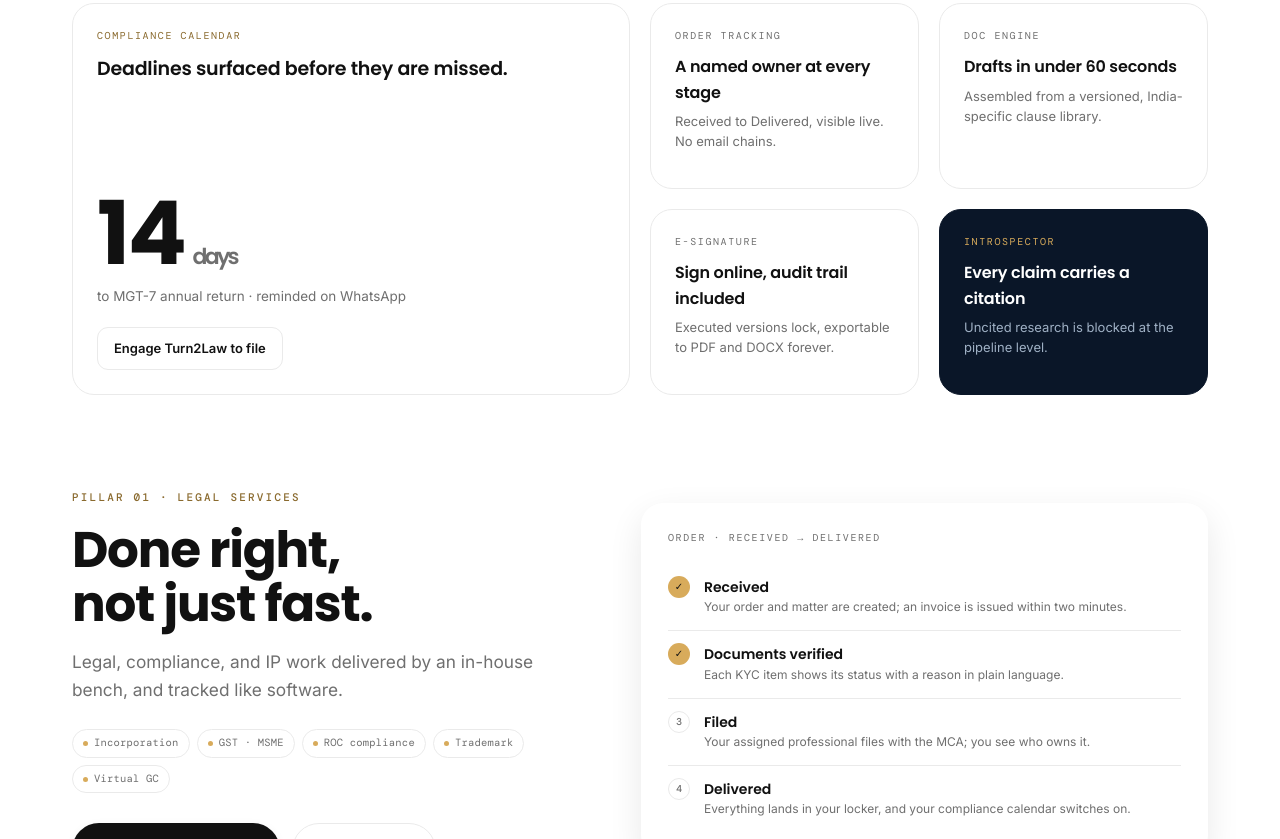
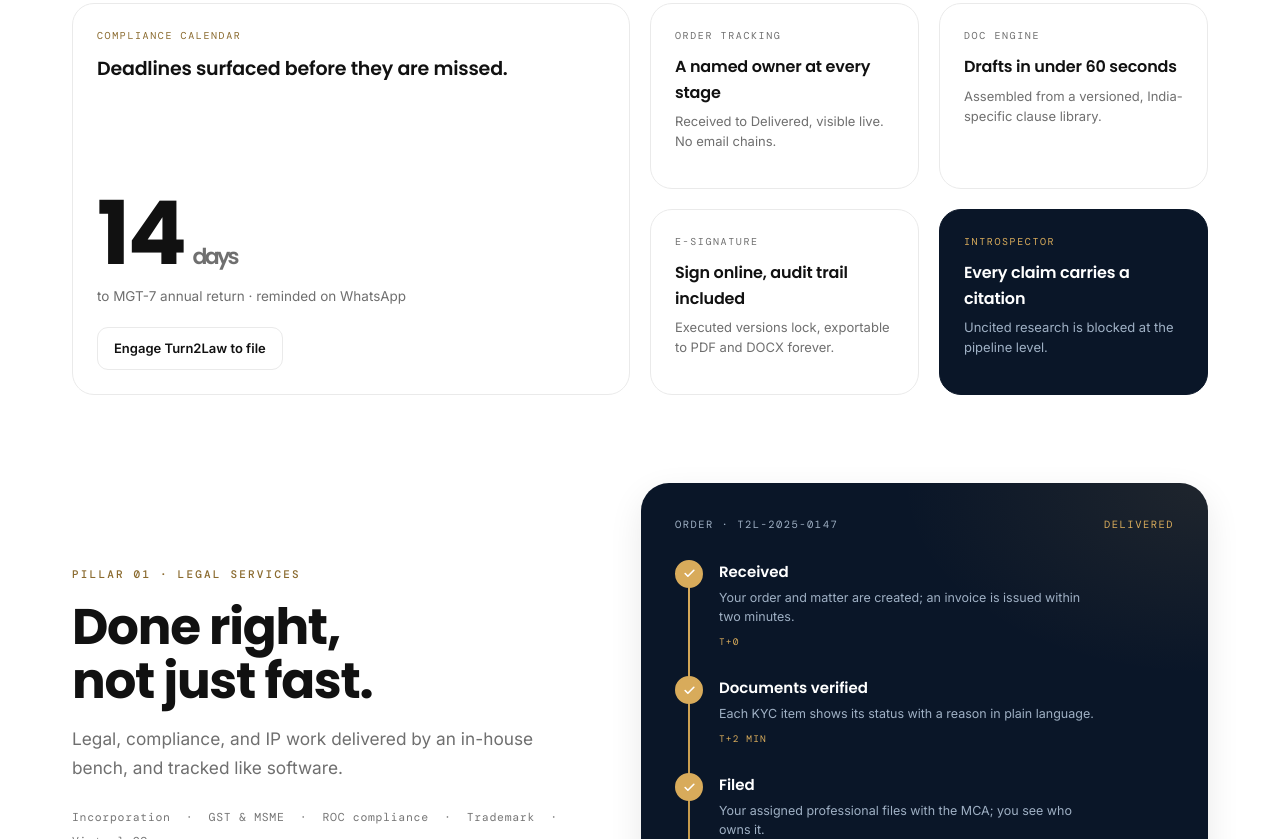
Before and after one commit to yash-sudo-dev/turn2law-site, a plain HTML site: page index.html in a window 1280 px wide. Shown: the part 1961-2800 px from the top of the page. Drawn offline with nearby package versions, Linux system fonts and the light colour scheme.

Commit message:
Restore spec-lines, de-pilling, and order-tracking console
Re-applies three change sets lost to an overnight local revert:
- pill chips replaced with mono spec-lines across the homepage
- hero badge capsule, button pill, and FAQ pill badge removed
- Pillar 01 section: animated dark order-tracking console (fill timeline,
  drawn checkmarks, pulsing active step, looping status readout)

```diff
--- a/index.html
+++ b/index.html
@@ -190,7 +190,7 @@ body.menu-open .mobile-menu{opacity:1;visibility:visible;pointer-events:auto;tra
   background:var(--glass);border:1px solid rgba(17,17,17,.07);backdrop-filter:blur(10px);
   font-size:13px;font-weight:500;color:var(--ink);box-shadow:var(--shadow-sm);
 }
-.hero-badge .tag{font-family:'DM Mono',monospace;font-size:10.5px;letter-spacing:.06em;background:var(--ink);color:#fff;padding:4px 10px;border-radius:100px}
+.hero-kicker{margin:0;font-family:'DM Mono',monospace;font-size:12px;letter-spacing:.14em;text-transform:uppercase;color:var(--gray);text-align:center}
 .hero-badge .dot{width:7px;height:7px;border-radius:50%;background:var(--gold);box-shadow:0 0 0 4px var(--gold-soft)}
 .hero h1{
   font-size:min(clamp(40px,6vw,74px),12.5vw);line-height:1.02;letter-spacing:-.035em;margin:26px 0 0;
@@ -224,6 +224,8 @@ body.menu-open .mobile-menu{opacity:1;visibility:visible;pointer-events:auto;tra
   letter-spacing:.02em;padding:5px 10px;border-radius:100px;background:#fff;border:1px solid var(--line);color:var(--gray);
 }
 .chip i{width:5px;height:5px;border-radius:50%;background:var(--gold);flex:none}
+.spec{margin:0;font-family:'DM Mono',monospace;font-size:11.5px;line-height:2.1;letter-spacing:.06em;color:var(--gray-2)}
+.pcard.dark .spec,.intro-sec .spec{color:#9fb0c4}
 .hp-bar{height:6px;border-radius:100px;background:var(--line);overflow:hidden}
 .hp-bar span{display:block;height:100%;width:0;border-radius:100px;background:linear-gradient(90deg,var(--gold),var(--gold-deep));animation:fill 2.6s var(--ease) infinite}
 @keyframes fill{0%{width:8%}60%{width:92%}100%{width:100%}}
@@ -236,6 +238,32 @@ body.menu-open .mobile-menu{opacity:1;visibility:visible;pointer-events:auto;tra
 .hp-badge.b1{top:-18px;right:14px;animation:floaty 5s ease-in-out infinite}
 .hp-badge.b2{bottom:-16px;left:-14px;animation:floaty 6s ease-in-out infinite .8s}
 @keyframes floaty{0%,100%{transform:translateY(0)}50%{transform:translateY(-9px)}}
+/* ============ ORDER TRACKING CONSOLE ============ */
+.track{position:relative;background:var(--navy);border-radius:var(--r-lg);padding:clamp(24px,3vw,34px);color:#fff;overflow:hidden;box-shadow:var(--shadow-md)}
+.track::before{content:"";position:absolute;inset:0;background:radial-gradient(90% 60% at 100% 0%,rgba(216,171,91,.10),transparent 60%);pointer-events:none}
+.track-head{position:relative;display:flex;justify-content:space-between;gap:12px;font-family:'DM Mono',monospace;font-size:10.5px;letter-spacing:.14em;text-transform:uppercase;color:#9fb0c4;margin-bottom:26px}
+.track-status{color:var(--gold)}
+.track-steps{position:relative}
+.track-line{position:absolute;left:13px;top:14px;bottom:14px;width:2px;background:rgba(255,255,255,.10);border-radius:2px}
+.track-fill{position:absolute;left:13px;top:14px;width:2px;height:0;border-radius:2px;background:linear-gradient(180deg,var(--gold),var(--gold-deep));transition:height .9s var(--ease)}
+.tstep{position:relative;display:flex;gap:16px;padding-bottom:24px}
+.tstep:last-child{padding-bottom:0}
+.tdot{flex:none;width:28px;height:28px;border-radius:50%;border:2px solid rgba(255,255,255,.18);background:var(--navy);display:flex;align-items:center;justify-content:center;position:relative;z-index:1;transition:.4s var(--ease)}
+.tdot svg{width:13px;height:13px;color:#fff;stroke-dasharray:24;stroke-dashoffset:24;transition:stroke-dashoffset .45s ease .15s}
+.tdot i{font-style:normal;font-family:'DM Mono',monospace;font-size:10px;color:#7d8da2;transition:.3s}
+.tstep.done .tdot{background:var(--gold);border-color:var(--gold)}
+.tstep.done .tdot svg{stroke-dashoffset:0}
+.tstep.done .tdot i{display:none}
+.tstep.active .tdot{border-color:var(--gold);animation:tpulse 1.8s infinite}
+.tstep.active .tdot i{color:var(--gold)}
+@keyframes tpulse{0%{box-shadow:0 0 0 0 rgba(216,171,91,.45)}70%{box-shadow:0 0 0 11px rgba(216,171,91,0)}100%{box-shadow:0 0 0 0 rgba(216,171,91,0)}}
+.tstep .tt{font-family:'Poppins',sans-serif;font-weight:600;font-size:15px;color:rgba(255,255,255,.5);transition:color .4s}
+.tstep .td{margin:4px 0 0;font-size:12.5px;line-height:1.55;color:rgba(255,255,255,.38);max-width:380px;transition:color .4s}
+.tstep .ts{display:inline-block;margin-top:6px;font-family:'DM Mono',monospace;font-size:9.5px;letter-spacing:.12em;color:var(--gold);opacity:0;transform:translateY(4px);transition:.45s var(--ease)}
+.tstep.done .tt,.tstep.active .tt{color:#fff}
+.tstep.done .td,.tstep.active .td{color:#9fb0c4}
+.tstep.done .ts,.tstep.active .ts{opacity:1;transform:none}
+@media (prefers-reduced-motion:reduce){.tstep.active .tdot{animation:none}}
 
 /* ============ MARQUEE ============ */
 .marquee{border-top:1px solid var(--line);border-bottom:1px solid var(--line);padding:26px 0;overflow:hidden;background:none}
@@ -432,7 +460,7 @@ body.menu-open .mobile-menu{opacity:1;visibility:visible;pointer-events:auto;tra
 @keyframes faqfloat{0%,100%{transform:translateY(0) scale(1);opacity:.22}50%{transform:translateY(-18px) scale(1.2);opacity:.5}}
 .faq-grid{display:grid;grid-template-columns:.85fr 1.3fr;gap:64px;align-items:start;position:relative;z-index:1}
 .faq-badge{display:inline-flex;align-items:center;gap:8px;font-family:'DM Mono',monospace;font-size:11px;font-weight:600;letter-spacing:.1em;text-transform:uppercase;color:var(--gold-text);background:var(--gold-soft);border:1px solid rgba(216,171,91,.35);padding:8px 16px 8px 14px;border-radius:100px}
-.faq-badge svg{width:13px;height:13px;stroke:var(--gold-deep);fill:none;stroke-width:2}
+.faq-kicker{margin:0;font-family:'DM Mono',monospace;font-size:11px;font-weight:500;letter-spacing:.2em;text-transform:uppercase;color:var(--gray)}
 .faq-copy h2{font-family:'Poppins',sans-serif;font-weight:700;font-size:min(clamp(32px,4vw,46px),11vw);line-height:1.1;letter-spacing:-.025em;margin:20px 0 0}
 .faq-copy h2 .g{background:linear-gradient(105deg,var(--gold-deep),var(--gold) 55%,#eccf95);-webkit-background-clip:text;background-clip:text;color:transparent}
 .faq-copy p{font-size:15.5px;line-height:1.7;color:var(--gray);max-width:400px;margin:18px 0 0}
@@ -625,17 +653,14 @@ body.menu-open .mobile-menu{opacity:1;visibility:visible;pointer-events:auto;tra
   <div class="wrap hero-inner">
     <div class="hero-copy">
       <img class="hero-logo reveal in" src="/turn2law-logo.png" loading="eager" decoding="async" alt="Turn2Law" width="1620" height="460">
-      <span class="hero-badge reveal in" style="--d:60ms">
-        <span class="dot"></span>India's Legal Operating System
-        <span class="tag">EST. 2025</span>
-      </span>
+      <p class="hero-kicker reveal in" style="--d:60ms">India's Legal Operating System &nbsp;·&nbsp; EST. 2025</p>
       <h1 class="reveal in" style="--d:80ms">We simplify legal<br>access for <span class="g">everyone.</span></h1>
       <p class="hero-sub reveal in" style="--d:160ms">One platform. Founders and lawyers. Grounded in Indian law.</p>
       <div class="hero-ctas reveal in" style="--d:240ms">
         <a href="#products" class="btn btn-gold">Explore products
           <svg viewBox="0 0 24 24" fill="none" stroke="currentColor" stroke-width="2" stroke-linecap="round" stroke-linejoin="round"><path d="M5 12h14M13 6l6 6-6 6"></path></svg>
         </a>
-        <a href="/introspector.html" class="btn btn-ghost">Try Introspector <span class="pill">24/7 AI</span></a>
+        <a href="/introspector.html" class="btn btn-ghost">Try Introspector</a>
       </div>
     </div>
   </div>
@@ -663,7 +688,7 @@ body.menu-open .mobile-menu{opacity:1;visibility:visible;pointer-events:auto;tra
         <div class="p-name">Introspector</div>
         <p class="p-desc">AI legal research for practising lawyers. Every claim cited.</p>
         <div class="p-visual">
-          <span class="chip"><i></i>IPC → BNS</span><span class="chip"><i></i>Precedents</span><span class="chip"><i></i>Cited ✓</span>
+          <p class="spec">IPC → BNS &nbsp;·&nbsp; Precedents &nbsp;·&nbsp; Cited ✓</p>
         </div>
         <span class="p-link">Meet the bench <svg viewBox="0 0 24 24" fill="none" stroke="currentColor" stroke-width="2" stroke-linecap="round" stroke-linejoin="round"><path d="M5 12h14M13 6l6 6-6 6"></path></svg></span>
       </a>
@@ -672,7 +697,7 @@ body.menu-open .mobile-menu{opacity:1;visibility:visible;pointer-events:auto;tra
         <div class="p-name">Legal Services</div>
         <p class="p-desc">Incorporation, compliance, and trademark, handled by an in-house bench of lawyers, CAs, and CS.</p>
         <div class="p-visual">
-          <span class="chip"><i></i>Incorporation</span><span class="chip"><i></i>GST · MSME</span><span class="chip"><i></i>ROC</span><span class="chip"><i></i>Trademark</span>
+          <p class="spec">Incorporation &nbsp;·&nbsp; GST &amp; MSME &nbsp;·&nbsp; ROC &nbsp;·&nbsp; Trademark</p>
         </div>
         <span class="p-link">See the catalogue <svg viewBox="0 0 24 24" fill="none" stroke="currentColor" stroke-width="2" stroke-linecap="round" stroke-linejoin="round"><path d="M5 12h14M13 6l6 6-6 6"></path></svg></span>
       </a>
@@ -681,7 +706,7 @@ body.menu-open .mobile-menu{opacity:1;visibility:visible;pointer-events:auto;tra
         <div class="p-name">Doc Engine</div>
         <p class="p-desc">NDAs, agreements, and contracts in minutes. Plain language in, a drafted document out.</p>
         <div class="p-visual">
-          <span class="chip"><i></i>NDA</span><span class="chip"><i></i>Founders' Agmt</span><span class="chip"><i></i>Employment</span><span class="chip"><i></i>Notice</span>
+          <p class="spec">NDA &nbsp;·&nbsp; Founders' Agmt &nbsp;·&nbsp; Employment &nbsp;·&nbsp; Notice</p>
         </div>
         <span class="p-link">Draft a document <svg viewBox="0 0 24 24" fill="none" stroke="currentColor" stroke-width="2" stroke-linecap="round" stroke-linejoin="round"><path d="M5 12h14M13 6l6 6-6 6"></path></svg></span>
       </a>
@@ -724,22 +749,37 @@ body.menu-open .mobile-menu{opacity:1;visibility:visible;pointer-events:auto;tra
         <span class="kicker reveal in" style="color:var(--gold-text)">Pillar 01 · Legal Services</span>
         <h2 class="h2 reveal in" style="--d:80ms">Done right,<br>not just fast.</h2>
         <p class="lede reveal in" style="--d:140ms">Legal, compliance, and IP work delivered by an in-house bench, and tracked like software.</p>
-        <div class="hp-chips reveal in" style="--d:200ms;margin-top:24px">
-          <span class="chip"><i></i>Incorporation</span><span class="chip"><i></i>GST · MSME</span><span class="chip"><i></i>ROC compliance</span><span class="chip"><i></i>Trademark</span><span class="chip"><i></i>Virtual GC</span>
-        </div>
+        <p class="spec reveal in" style="--d:200ms;margin-top:24px">Incorporation &nbsp;·&nbsp; GST &amp; MSME &nbsp;·&nbsp; ROC compliance &nbsp;·&nbsp; Trademark &nbsp;·&nbsp; Virtual GC</p>
         <div class="hero-ctas reveal in" style="--d:260ms;justify-content:flex-start;margin-top:30px">
           <a href="/legal-services.html" class="btn btn-gold">See the catalogue<svg viewBox="0 0 24 24" fill="none" stroke="currentColor" stroke-width="2" stroke-linecap="round" stroke-linejoin="round"><path d="M5 12h14M13 6l6 6-6 6"></path></svg></a>
           <a href="/legal-services.html#pricing" class="btn btn-ghost">View pricing</a>
         </div>
       </div>
       <div class="reveal in" style="--d:160ms">
-        <div class="glasscard" style="position:relative;padding:26px;background:var(--bg-tint);box-shadow:var(--shadow-md)">
-          <div class="k mono" style="font-size:10px;letter-spacing:.16em;text-transform:uppercase;color:var(--gray);margin-bottom:18px">Order · Received → Delivered</div>
-          <div style="display:flex;flex-direction:column;gap:2px">
-            <div style="display:flex;gap:14px;padding:12px 0;"><div style="flex:none;width:22px;height:22px;border-radius:50%;display:flex;align-items:center;justify-content:center;font-family:'DM Mono',monospace;font-size:10px;font-weight:500;background:var(--gold);color:#111;">✓</div><div><div style="font-family:'Poppins',sans-serif;font-weight:600;font-size:14px">Received</div><div style="font-size:12px;color:var(--gray);line-height:1.5">Your order and matter are created; an invoice is issued within two minutes.</div></div></div>
-            <div style="display:flex;gap:14px;padding:12px 0;border-top:1px solid var(--line);"><div style="flex:none;width:22px;height:22px;border-radius:50%;display:flex;align-items:center;justify-content:center;font-family:'DM Mono',monospace;font-size:10px;font-weight:500;background:var(--gold);color:#111;">✓</div><div><div style="font-family:'Poppins',sans-serif;font-weight:600;font-size:14px">Documents verified</div><div style="font-size:12px;color:var(--gray);line-height:1.5">Each KYC item shows its status with a reason in plain language.</div></div></div>
-            <div style="display:flex;gap:14px;padding:12px 0;border-top:1px solid var(--line);"><div style="flex:none;width:22px;height:22px;border-radius:50%;display:flex;align-items:center;justify-content:center;font-family:'DM Mono',monospace;font-size:10px;font-weight:500;background:var(--bg);border:1px solid var(--line);color:var(--gray);">3</div><div><div style="font-family:'Poppins',sans-serif;font-weight:600;font-size:14px">Filed</div><div style="font-size:12px;color:var(--gray);line-height:1.5">Your assigned professional files with the MCA; you see who owns it.</div></div></div>
-            <div style="display:flex;gap:14px;padding:12px 0;border-top:1px solid var(--line);"><div style="flex:none;width:22px;height:22px;border-radius:50%;display:flex;align-items:center;justify-content:center;font-family:'DM Mono',monospace;font-size:10px;font-weight:500;background:var(--bg);border:1px solid var(--line);color:var(--gray);">4</div><div><div style="font-family:'Poppins',sans-serif;font-weight:600;font-size:14px">Delivered</div><div style="font-size:12px;color:var(--gray);line-height:1.5">Everything lands in your locker, and your compliance calendar switches on.</div></div></div>
+        <div class="track" id="trackCard">
+          <div class="track-head">
+            <span>Order · T2L-2025-0147</span>
+            <span class="track-status" id="trackStatus">RECEIVED</span>
+          </div>
+          <div class="track-steps">
+            <span class="track-line" aria-hidden="true"></span>
+            <span class="track-fill" id="trackFill" aria-hidden="true"></span>
+            <div class="tstep">
+              <span class="tdot"><svg viewBox="0 0 24 24" fill="none" stroke="currentColor" stroke-width="3" stroke-linecap="round" stroke-linejoin="round"><path d="M20 6 9 17l-5-5"></path></svg><i>1</i></span>
+              <div><div class="tt">Received</div><p class="td">Your order and matter are created; an invoice is issued within two minutes.</p><span class="ts">T+0</span></div>
+            </div>
+            <div class="tstep">
+              <span class="tdot"><svg viewBox="0 0 24 24" fill="none" stroke="currentColor" stroke-width="3" stroke-linecap="round" stroke-linejoin="round"><path d="M20 6 9 17l-5-5"></path></svg><i>2</i></span>
+              <div><div class="tt">Documents verified</div><p class="td">Each KYC item shows its status with a reason in plain language.</p><span class="ts">T+2 MIN</span></div>
+            </div>
+            <div class="tstep">
+              <span class="tdot"><svg viewBox="0 0 24 24" fill="none" stroke="currentColor" stroke-width="3" stroke-linecap="round" stroke-linejoin="round"><path d="M20 6 9 17l-5-5"></path></svg><i>3</i></span>
+              <div><div class="tt">Filed</div><p class="td">Your assigned professional files with the MCA; you see who owns it.</p><span class="ts">T+2 DAYS</span></div>
+            </div>
+            <div class="tstep">
+              <span class="tdot"><svg viewBox="0 0 24 24" fill="none" stroke="currentColor" stroke-width="3" stroke-linecap="round" stroke-linejoin="round"><path d="M20 6 9 17l-5-5"></path></svg><i>4</i></span>
+              <div><div class="tt">Delivered</div><p class="td">Everything lands in your locker, and your compliance calendar switches on.</p><span class="ts">T+11 DAYS</span></div>
+            </div>
           </div>
         </div>
       </div>
@@ -765,9 +805,7 @@ body.menu-open .mobile-menu{opacity:1;visibility:visible;pointer-events:auto;tra
         <span class="kicker reveal" style="color:var(--gold-text)">Pillar 02 · Doc Engine</span>
         <h2 class="h2 reveal" style="--d:80ms">Prompt in.<br>Drafted document out.</h2>
         <p class="lede reveal" style="--d:140ms">Describe what you need in plain language; get an India-specific document in minutes. A lawyer is one click away when the stakes rise.</p>
-        <div class="hp-chips reveal" style="--d:200ms;margin-top:24px">
-          <span class="chip"><i></i>NDA</span><span class="chip"><i></i>Founders' Agmt</span><span class="chip"><i></i>Employment</span><span class="chip"><i></i>Privacy Policy</span><span class="chip"><i></i>Term Sheet</span>
-        </div>
+        <p class="spec reveal" style="--d:200ms;margin-top:24px">NDA &nbsp;·&nbsp; Founders' Agmt &nbsp;·&nbsp; Employment &nbsp;·&nbsp; Privacy Policy &nbsp;·&nbsp; Term Sheet</p>
         <div class="hero-ctas reveal" style="--d:260ms;justify-content:flex-start;margin-top:30px">
           <a href="/docengine.html" class="btn btn-gold">Try Doc Engine<svg viewBox="0 0 24 24" fill="none" stroke="currentColor" stroke-width="2" stroke-linecap="round" stroke-linejoin="round"><path d="M5 12h14M13 6l6 6-6 6"></path></svg></a>
           <a href="/docengine.html" class="btn btn-ghost">See templates</a>
@@ -785,9 +823,7 @@ body.menu-open .mobile-menu{opacity:1;visibility:visible;pointer-events:auto;tra
         <span class="kicker reveal" style="color:var(--gold)">Pillar 03 · Introspector</span>
         <h2 class="h2 reveal" style="--d:80ms">The bench<br>you never had.</h2>
         <p class="lede reveal" style="--d:140ms">AI research and strategy for practising lawyers. Precedents, statutes, case strategy, every claim cited.</p>
-        <div class="hp-chips reveal" style="--d:200ms;margin-top:24px">
-          <span class="chip"><i></i>Research</span><span class="chip"><i></i>Statute maps</span><span class="chip"><i></i>Case file</span><span class="chip"><i></i>Strategy</span><span class="chip"><i></i>Vault</span>
-        </div>
+        <p class="spec reveal" style="--d:200ms;margin-top:24px">Research &nbsp;·&nbsp; Statute maps &nbsp;·&nbsp; Case file &nbsp;·&nbsp; Strategy &nbsp;·&nbsp; Vault</p>
         <div class="hero-ctas reveal" style="--d:260ms;justify-content:flex-start;margin-top:30px">
           <a href="/introspector.html" class="btn btn-gold" style="background:var(--gold);color:#111">Join the pilot<svg viewBox="0 0 24 24" fill="none" stroke="currentColor" stroke-width="2" stroke-linecap="round" stroke-linejoin="round"><path d="M5 12h14M13 6l6 6-6 6"></path></svg></a>
           <a href="/introspector.html" class="btn btn-ghost" style="background:rgba(255,255,255,.06);color:#fff;border-color:rgba(255,255,255,.2)">See capabilities</a>
@@ -889,7 +925,7 @@ body.menu-open .mobile-menu{opacity:1;visibility:visible;pointer-events:auto;tra
   <div class="wrap">
     <div class="faq-grid">
       <div class="faq-copy">
-        <span class="faq-badge reveal in"><svg viewBox="0 0 24 24" fill="none" stroke-linecap="round" stroke-linejoin="round"><path d="M12 3v4M12 17v4M3 12h4M17 12h4M6 6l2.5 2.5M15.5 15.5 18 18M18 6l-2.5 2.5M8.5 15.5 6 18"></path></svg>FAQ</span>
+        <p class="faq-kicker reveal in">FAQ</p>
         <h2 class="reveal in" style="--d:80ms">Your Questions,<br><span class="g">Answered</span></h2>
         <p class="reveal in" style="--d:140ms">Straight answers on how Turn2Law works.</p>
         <hr class="faq-rule reveal in" style="--d:180ms">
@@ -1152,6 +1188,43 @@ body.menu-open .mobile-menu{opacity:1;visibility:visible;pointer-events:auto;tra
     addEventListener('resize',tick,{passive:true});
     layout();
   })();
+  /* ---- Order tracking console animation ---- */
+  (function(){
+    var card=$('#trackCard');if(!card)return;
+    var steps=$$('.tstep',card),fill=$('#trackFill'),status=$('#trackStatus');
+    var labels=['RECEIVED','DOCS VERIFIED','FILING · MCA','DELIVERED'];
+    if(matchMedia('(prefers-reduced-motion:reduce)').matches){
+      steps.forEach(function(s){s.classList.add('done')});
+      if(fill)fill.style.height='100%';
+      if(status)status.textContent='DELIVERED';
+      return;
+    }
+    var timers=[];
+    function run(){
+      timers.forEach(clearTimeout);timers=[];
+      steps.forEach(function(s){s.classList.remove('done','active')});
+      if(fill)fill.style.height='0%';
+      status.textContent=labels[0];
+      steps.forEach(function(s,i){
+        timers.push(setTimeout(function(){
+          if(i>0){steps[i-1].classList.add('done');steps[i-1].classList.remove('active')}
+          s.classList.add('active');
+          status.textContent=labels[i];
+          if(fill)fill.style.height=(i/(steps.length-1)*100)+'%';
+        },500+i*1150));
+      });
+      timers.push(setTimeout(function(){
+        steps[steps.length-1].classList.remove('active');
+        steps[steps.length-1].classList.add('done');
+        if(fill)fill.style.height='100%';
+        status.textContent=labels[3];
+      },500+steps.length*1150));
+    }
+    var io=new IntersectionObserver(function(e){
+      if(e[0].isIntersecting){run();setInterval(run,500+4*1150+3400);io.disconnect();}
+    },{threshold:.35});
+    io.observe(card);
+  })();
   /* ---- Hero search + suggestion chips ---- */
   observeReveals();
 })();
```
